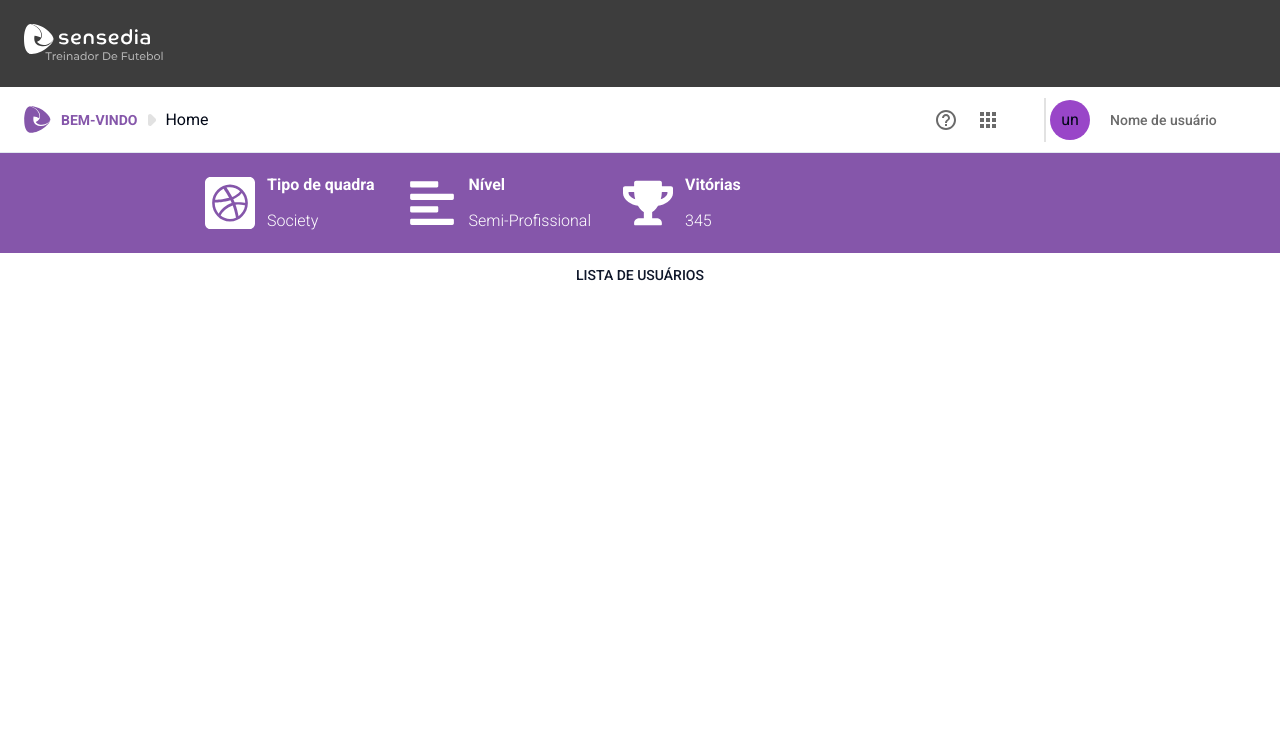
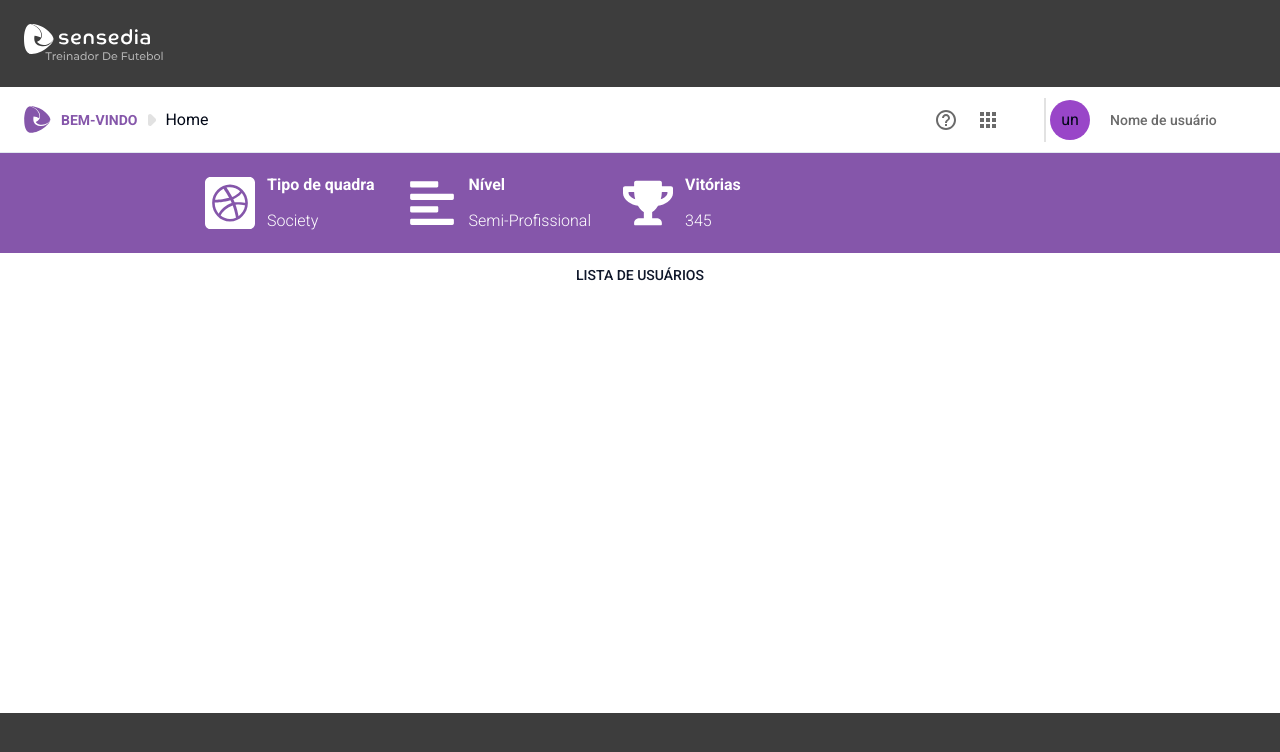
Before and after one commit to Sherlockzen/desafio-estag-fullstack-2024, a Next.js app in the folder front/: page / in a window 1280 px wide. Shown: the top 752 px of the page. Built offline with nearby package versions, Linux system fonts and the light colour scheme.

Commit message:
refactor: adding footer

```diff
--- a/front/src/app/layout.tsx
+++ b/front/src/app/layout.tsx
@@ -21,8 +21,13 @@ export default function RootLayout({
  return (
   <html lang="pt-br">
    <body className={roboto.className}>
-    <Header />
-    <div>{children}</div>
+    <div className=" flex flex-col justify-between h-svh">
+     <div>
+      <Header />
+      <div className=" mb-auto">{children}</div>
+     </div>
+     <footer className=" w-full bg-[#3D3D3D] h-[5.4375rem]"></footer>
+    </div>
    </body>
   </html>
  );
```
